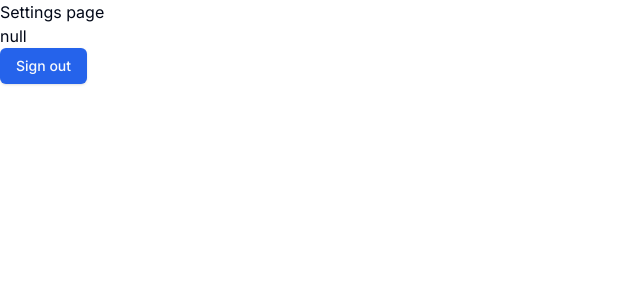
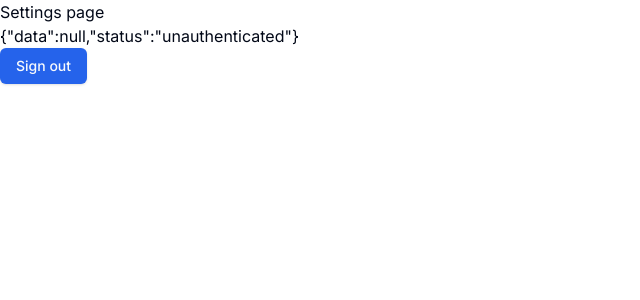
Before and after one commit to assilbekov/next-auth-course, a Next.js app: page /settings in a window 1280 px wide. Shown: the top 300 px of the page, without its empty margins (0-640 px from the left). Built offline with nearby package versions, Linux system fonts and the light colour scheme; no server answers.

Commit message:
SettingsPage now is a client compoennt

```diff
--- a/app/(protected)/settings/page.tsx
+++ b/app/(protected)/settings/page.tsx
@@ -1,22 +1,20 @@
-import { auth, signOut } from "@/auth"
+"use client"
+
 import { Button } from "@/components/ui/button";
+import { useSession, signOut } from "next-auth/react";
 
+export default function SettingsPage() {
+  const session = useSession();
 
-export default async function SettingsPage() {
-  const session = await auth();
+  const onClick = () => {
+    signOut();
+  }
+
   return (
     <div>
       <h1>Settings page</h1>
-      <p>
-        {JSON.stringify(session)}
-      </p>
-      <form action={async () => {
-        "use server"
-
-        await signOut();
-      }}>
-        <Button type="submit">Sign out</Button>
-      </form>
+      <p>{JSON.stringify(session)}</p>
+      <Button onClick={onClick}>Sign out</Button>
     </div>
   )
 }
```
